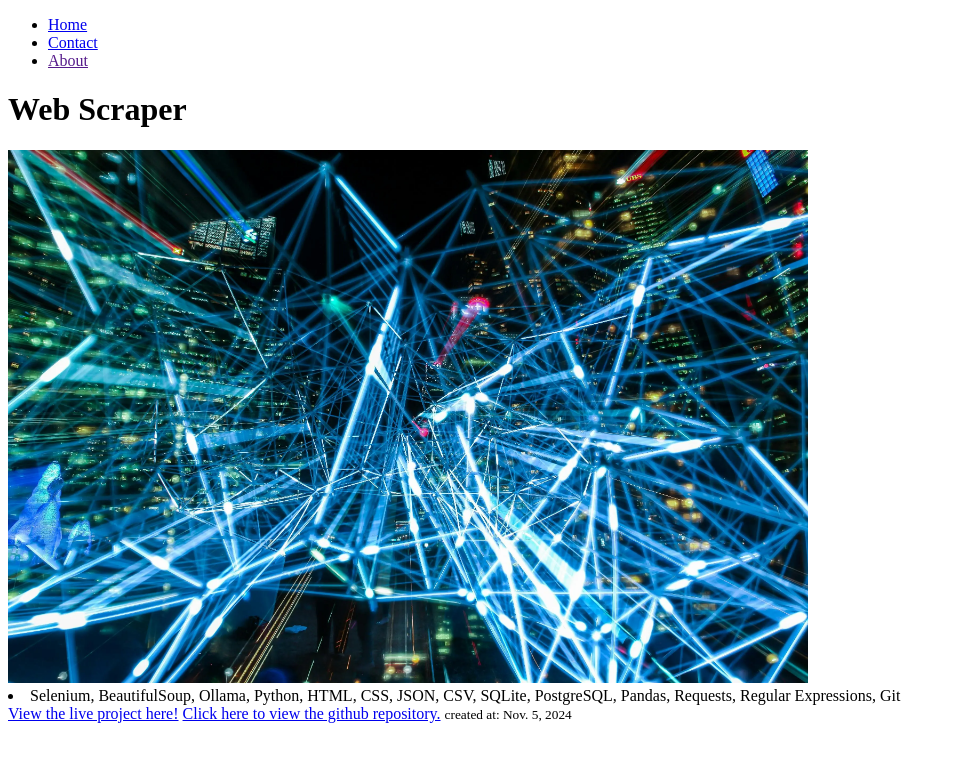
After one commit to Njoro90260/portfolio-web2, a Django app: page /project/1 in a window 1280 px wide. The commit adds this page. Shown: the top 762 px of the page, without its empty margins (0-956 px from the left). Run offline with Django 4.2, Linux system fonts and the light colour scheme; data comes from the database, SQL or seed files in the repository.

Commit message:
specific project view.

```diff
--- a/my_portfolio/templates/my_portfolio/base.html
+++ b/my_portfolio/templates/my_portfolio/base.html
@@ -1,10 +1,13 @@
 <!DOCTYPE html>
 <html lang="en">
-<head>
-    <meta charset="UTF-8">
-    <meta name="viewport" content="width=device-width, initial-scale=1.0">
-    <title>Document</title>
-</head>
+    <head>
+        <meta charset="UTF-8">
+        <meta name="viewport" content="width=device-width, initial-scale=1.0">
+        <title>Document</title>
+        {% load static %}
+        <link rel="stylesheet" href="{% static 'css/styles.css' %}">
+    </head>
+
 <body>
     <nav>
         <ul>
--- a/my_portfolio/templates/my_portfolio/index.html
+++ b/my_portfolio/templates/my_portfolio/index.html
@@ -5,7 +5,6 @@
 
 {% for project in projects %}
  <h3>{{ project.title }}</h3>
- <p>{{ project.description }}</p>
  <img src="{{ project.image.url }}" alt="{{ project.title }}">
  {% endfor %}
  <a href="{% url 'my_portfolio:projects' %}">View More</a>
--- /dev/null
+++ b/my_portfolio/templates/my_portfolio/project.html
@@ -0,0 +1,11 @@
+{% extends "my_portfolio/base.html" %}
+
+{% block content %}
+
+<h1>{{ project.title }}</h1>
+<img src="{{ project.image.url }}" alt="{{ project.title }}">
+<li>{{ project.technologies }} <br/></li>
+<a href="{{ project.live_link }}" target="_blank">View the live project here!</a>
+<a href="{{ project.repo_link }}" target="_blank">Click here to view the github repository.</a>
+<small>created at: {{ project.created_at }}</small>
+{% endblock content %}
--- a/my_portfolio/templates/my_portfolio/projects.html
+++ b/my_portfolio/templates/my_portfolio/projects.html
@@ -4,7 +4,7 @@
 
 {% for project in projects %}
 <h3>{{ project.title }}</h3>
-<p>{{ project.description }}</p>
 <img src="{{ project.image.url }}" alt="{{ project.title }}">
+<a href="{% url 'my_portfolio:project' project.id %}">View details about the project.</a>
 {% endfor %}
 {% endblock content %}
--- a/my_portfolio/urls.py
+++ b/my_portfolio/urls.py
@@ -10,4 +10,5 @@ urlpatterns = [
     # The view page.
     path('', views.index, name='index'),
     path('projects/', views.projects_view, name='projects'),
+    path('project/<int:id>', views.project_view, name='project'),
 ] + static(settings.MEDIA_URL, document_root=settings.MEDIA_ROOT)
--- a/my_portfolio/views.py
+++ b/my_portfolio/views.py
@@ -1,4 +1,4 @@
-from django.shortcuts import render, redirect
+from django.shortcuts import render, redirect, get_object_or_404
 from django.http import Http404
 from django.urls import reverse
 from .models import *
@@ -16,3 +16,9 @@ def projects_view(request):
     all_projects = Project.objects.all()
     context = {'projects': all_projects}
     return render(request, 'my_portfolio/projects.html', context)
+
+def project_view(request, id):
+    """page for a specific project."""
+    project = get_object_or_404(Project, id=id)
+    context = {'project': project}
+    return render(request, 'my_portfolio/project.html', context)
--- /dev/null
+++ b/static/css/styles.css
@@ -0,0 +1,7 @@
+body {
+    overflow-x: hidden;
+}
+img {
+    width: 100vh;
+    height: auto;
+}
```
